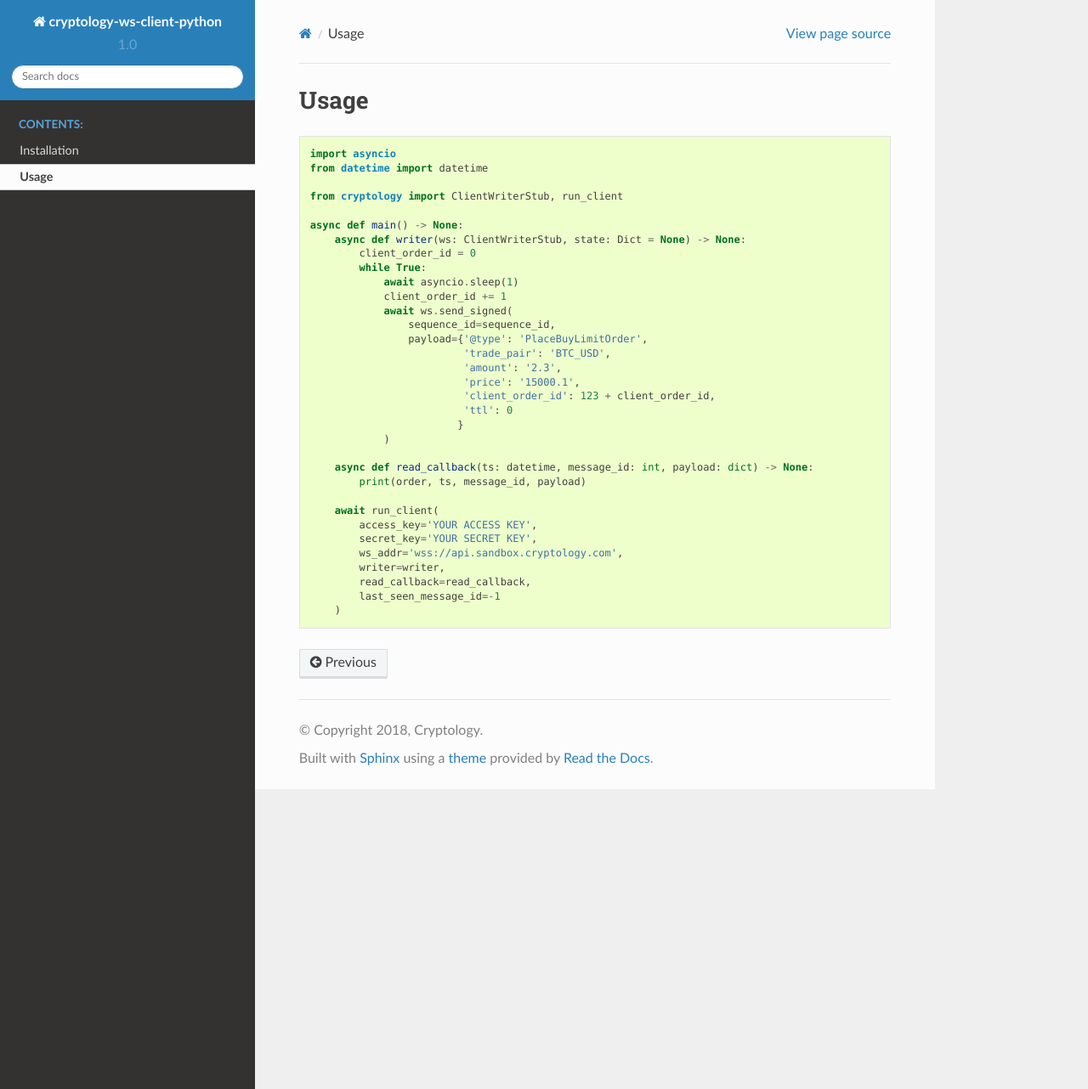
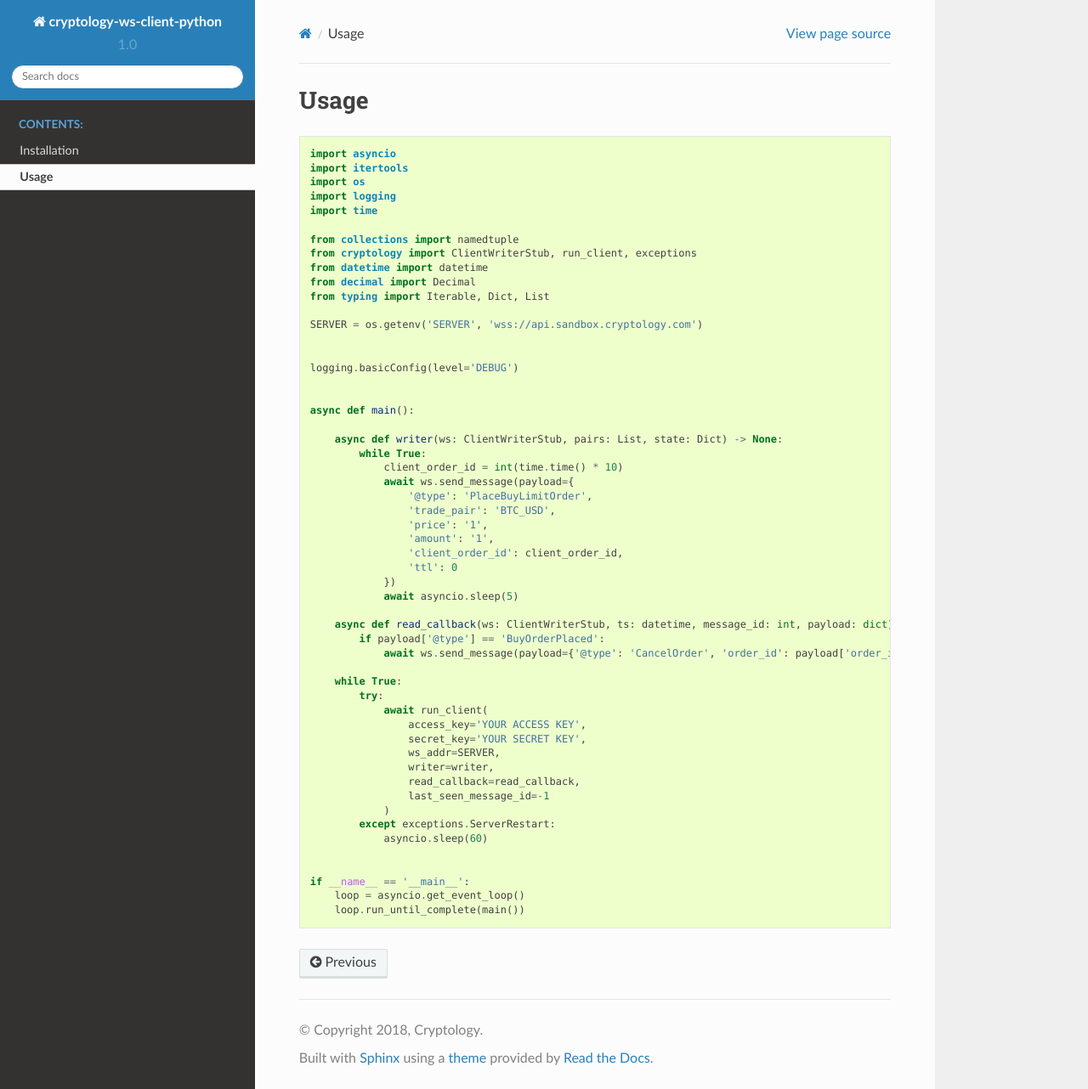
Before and after one commit to djeer/cryptology-ws-client-python, a Sphinx documentation site: the page built from docs/usage.rst, in a window 1280 px wide and 1282 px high. Shown: the whole window at 85% size. Built offline with Sphinx 7.4.7 and the Read the Docs theme 2.0.0, drawn with Linux system fonts in a browser that asks for light colours.

Commit message:
Protocol updated

```diff
--- a/docs/usage.rst
+++ b/docs/usage.rst
@@ -5,35 +5,56 @@ Usage
 .. code-block:: python3
 
     import asyncio
+    import itertools
+    import os
+    import logging
+    import time
+
+    from collections import namedtuple
+    from cryptology import ClientWriterStub, run_client, exceptions
     from datetime import datetime
+    from decimal import Decimal
+    from typing import Iterable, Dict, List
 
-    from cryptology import ClientWriterStub, run_client
+    SERVER = os.getenv('SERVER', 'wss://api.sandbox.cryptology.com')
 
-    async def main() -> None:
-        async def writer(ws: ClientWriterStub, state: Dict = None) -> None:
-            client_order_id = 0
+
+    logging.basicConfig(level='DEBUG')
+
+
+    async def main():
+
+        async def writer(ws: ClientWriterStub, pairs: List, state: Dict) -> None:
             while True:
-                await asyncio.sleep(1)
-                client_order_id += 1
-                await ws.send_signed(
-                    sequence_id=sequence_id,
-                    payload={'@type': 'PlaceBuyLimitOrder',
-                             'trade_pair': 'BTC_USD',
-                             'amount': '2.3',
-                             'price': '15000.1',
-                             'client_order_id': 123 + client_order_id,
-                             'ttl': 0
-                            }
+                client_order_id = int(time.time() * 10)
+                await ws.send_message(payload={
+                    '@type': 'PlaceBuyLimitOrder',
+                    'trade_pair': 'BTC_USD',
+                    'price': '1',
+                    'amount': '1',
+                    'client_order_id': client_order_id,
+                    'ttl': 0
+                })
+                await asyncio.sleep(5)
+
+        async def read_callback(ws: ClientWriterStub, ts: datetime, message_id: int, payload: dict) -> None:
+            if payload['@type'] == 'BuyOrderPlaced':
+                await ws.send_message(payload={'@type': 'CancelOrder', 'order_id': payload['order_id']})
+
+        while True:
+            try:
+                await run_client(
+                    access_key='YOUR ACCESS KEY',
+                    secret_key='YOUR SECRET KEY',
+                    ws_addr=SERVER,
+                    writer=writer,
+                    read_callback=read_callback,
+                    last_seen_message_id=-1
                 )
+            except exceptions.ServerRestart:
+                asyncio.sleep(60)
 
-        async def read_callback(ts: datetime, message_id: int, payload: dict) -> None:
-            print(order, ts, message_id, payload)
 
-        await run_client(
-            access_key='YOUR ACCESS KEY',
-            secret_key='YOUR SECRET KEY',
-            ws_addr='wss://api.sandbox.cryptology.com',
-            writer=writer,
-            read_callback=read_callback,
-            last_seen_message_id=-1
-        )
+    if __name__ == '__main__':
+        loop = asyncio.get_event_loop()
+        loop.run_until_complete(main())
--- a/setup.py
+++ b/setup.py
@@ -7,7 +7,7 @@ if sys.version_info < (3, 6):
 
 setup(
     name='cryptology-ws-client-python',
-    version='1.0.0',
+    version='1.0.1',
     description='Cryptology webscoket client',
     author='Cryptology',
     author_email='s.prikazchikov@cryptology.com',
```
Also changed, not shown: README.rst (+14 -21 lines), 3 other files.
